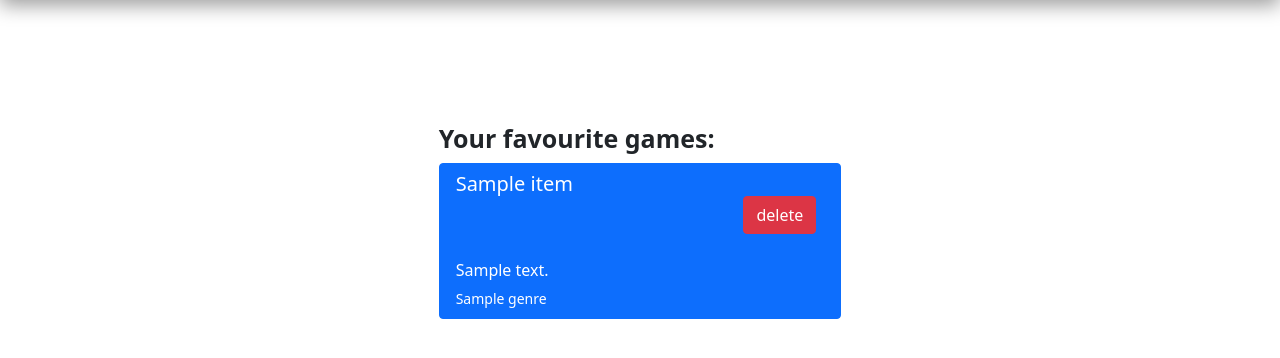
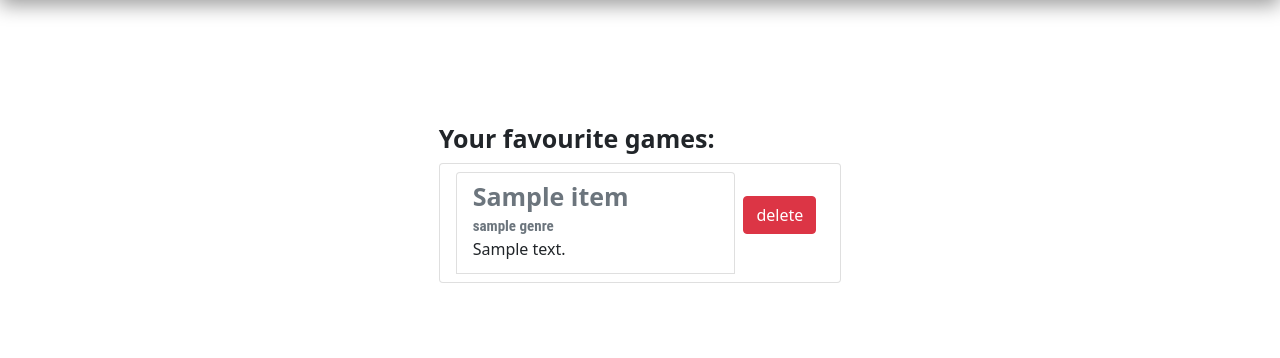
Before and after one commit to PavelPyasecky/PythonITechArtTraining, a Django app: page /users/favourite/ in a window 1280 px wide. Shown: the part 59-417 px from the top of the page. Run offline with Django 3.2, Linux system fonts and the light colour scheme; a user stored in the database is signed in; tables that the repository leaves empty hold one stand-in row (values such as "Sample post"); a database or web service that is not in the repository returns one stand-in record (values such as "Sample title"); data that the repository does not hold is empty; some libraries are stand-ins or nearby versions.

Commit message:
Add & delete games - some improvements

```diff
--- a/board/views.py
+++ b/board/views.py
@@ -119,7 +119,6 @@ def del_from_favourite(request, game_id):
         favourite_game.delete()
 
     game = Game(game_id)
-    print(game)
     tweets = get_tweets(request, game_id)
     context = {
         'game': game,
--- a/users/static/users/css/users_auth.css
+++ b/users/static/users/css/users_auth.css
@@ -103,4 +103,20 @@
   width: max-content;
 }
 
+.btn-inline-block {
+  padding-left: 0;
+  margin-left: 0;
+  display: inline-block;
+}
+
+.flex-container-row {
+  display: flex;
+  flex-direction: row;
+}
+
+.flex-container-column {
+  display: flex;
+  flex-direction: column;
+}
+
 /*# sourceMappingURL=users_auth.css.map */
--- a/users/static/users/css/users_auth.sass
+++ b/users/static/users/css/users_auth.sass
@@ -98,3 +98,16 @@ $font-size: 1rem
 
 .card-width-max
   width: max-content
+
+.btn-inline-block
+  padding-left: 0
+  margin-left: 0
+  display: inline-block
+
+.flex-container-row
+  display: flex
+  flex-direction: row
+
+.flex-container-column
+  display: flex
+  flex-direction: column
--- a/users/templates/users/favourite.html
+++ b/users/templates/users/favourite.html
@@ -19,15 +19,24 @@
                 {% else %}
                     <div class="list-group">
                         {% for game in games %}
-                            <div class="list-group-item list-group-item-action active" aria-current="true">
-                                <div class="d-flex w-100 justify-content-between">
-                                    <h5 class="mb-1">{{ game.name }}</h5>
-                                    <small>
-                                        <button class="btn btn-danger m-4 mx-lg-2">delete</button>
+                            <div class="flex-container-row list-group-item "
+                                 aria-current="true" >
+                            <a class="flex-container-row list-group-item list-group-item-action"
+                                 aria-current="true" href="{% url 'detail' game.id %}">
+
+                                    <div class="flex-container-column w-100 justify-content-between grid-col-3">
+                                        <h5 class="mb-1 text-middle text-muted">{{ game.name }}</h5>
+                                        <small class="text-muted card-text">{{ game.genres|join:' | '|lower }}</small>
+
+
+                                        <p class="mb-1">{{ game.full_description|truncatewords:6 }}</p>
+                                    </div>
+                                    <small class="">
+                                        <a class="btn btn-danger m-4 mx-lg-2"
+                                           href="{% url 'delete' game.id %}">delete</a>
                                     </small>
-                                </div>
-                                <p class="mb-1">{{ game.full_description|truncatewords:6 }}</p>
-                                <small>{{ game.genres|join:' ' }}</small>
+
+                            </a>
                             </div>
                         {% endfor %}
                     </div>
--- a/users/views.py
+++ b/users/views.py
@@ -5,7 +5,6 @@ from django.views import generic
 from django.shortcuts import render
 from django.template.loader import render_to_string
 from django.contrib.auth.forms import AuthenticationForm
-from django.contrib.auth import views
 from .models import CustomUser
 from .forms import CustomUserCreationForm
 from gamestore.settings import ACCOUNT_ACTIVATION_URL
@@ -21,9 +20,6 @@ class SignUpView(generic.CreateView):
         super().form_valid(form)
         form = AuthenticationForm()
         return render(self.request, 'registration/login.html', context={'nextstep': True, 'form': form})
-
-
-# class CustomPasswordResetView(views.PasswordResetView):
 
 
 def account_activation(request, user_id):
```
Also changed, not shown: 1 other file.
